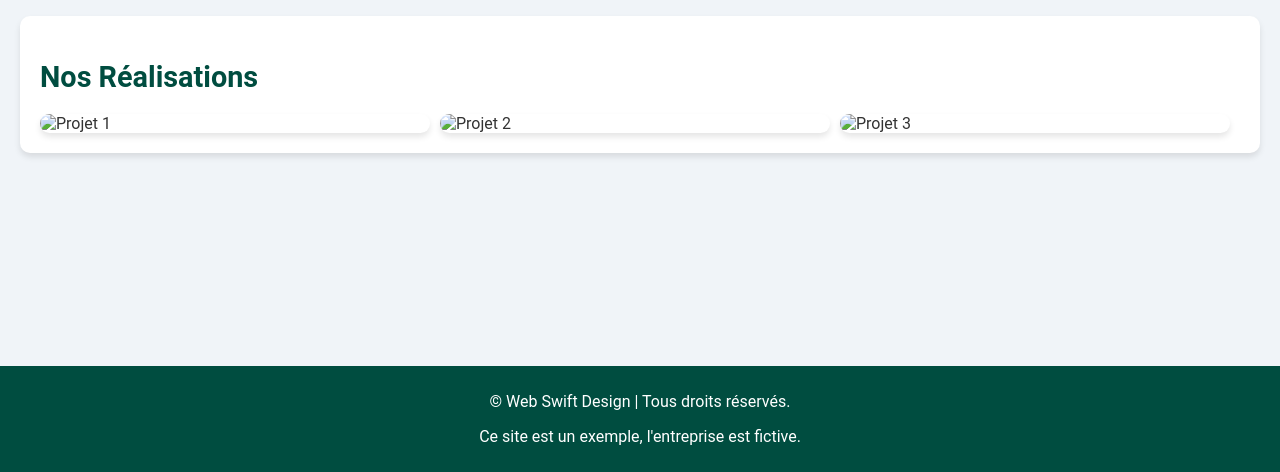
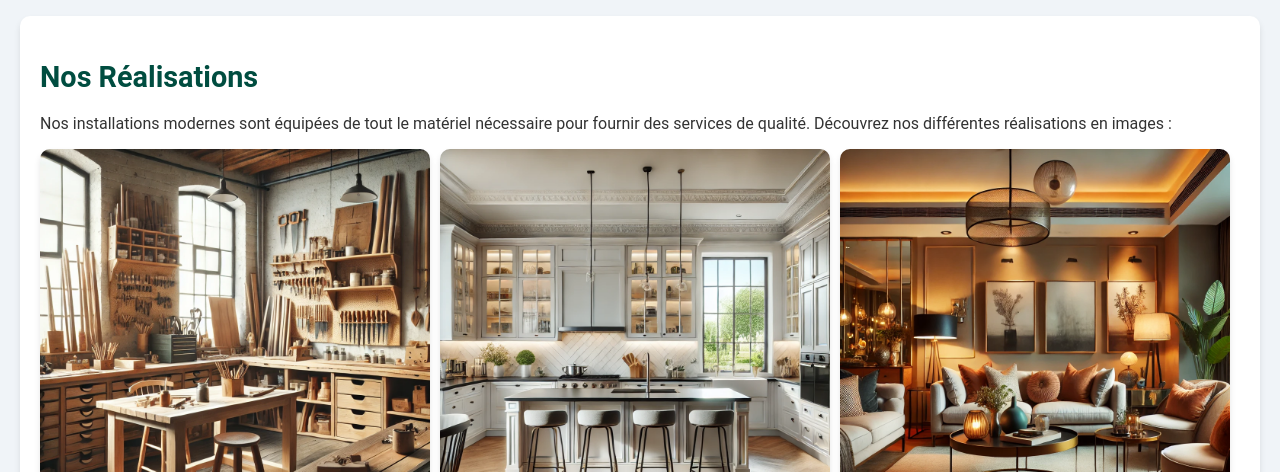
Before and after one commit to WebSwiftDesign/IC-03, a plain HTML site: page index.html in a window 1280 px wide. Shown: the part 328-800 px from the top of the page. Drawn offline with Linux system fonts and the light colour scheme.

Commit message:
update imgs

```diff
--- a/index.html
+++ b/index.html
@@ -36,12 +36,15 @@
             </section>
             <section>
                 <h2>Nos Réalisations</h2>
+                <p>Nos installations modernes sont équipées de tout le matériel nécessaire pour fournir des services de qualité. Découvrez nos différentes réalisations en images :</p>
                 <div class="gallery">
-                    <img src="img/project1.webp" alt="Projet 1">
-                    <img src="img/project2.webp" alt="Projet 2">
-                    <img src="img/project3.webp" alt="Projet 3">
+                    <img src="../img/project1.webp" alt="Projet de rénovation">
+                    <img src="../img/project2.webp" alt="Projet de décoration intérieure">
+                    <img src="../img/project3.webp" alt="Projet de construction">
+                    <img src="../img/project4.webp" alt="Projet de terrasse">
                 </div>
             </section>
+
         </div>
         <footer>
             <p>&copy; Web Swift Design | Tous droits réservés.</p>
```
Also changed, not shown: img/project1.webp (added), img/project2.webp (added), img/project3.webp (added), img/project4.webp (added).
